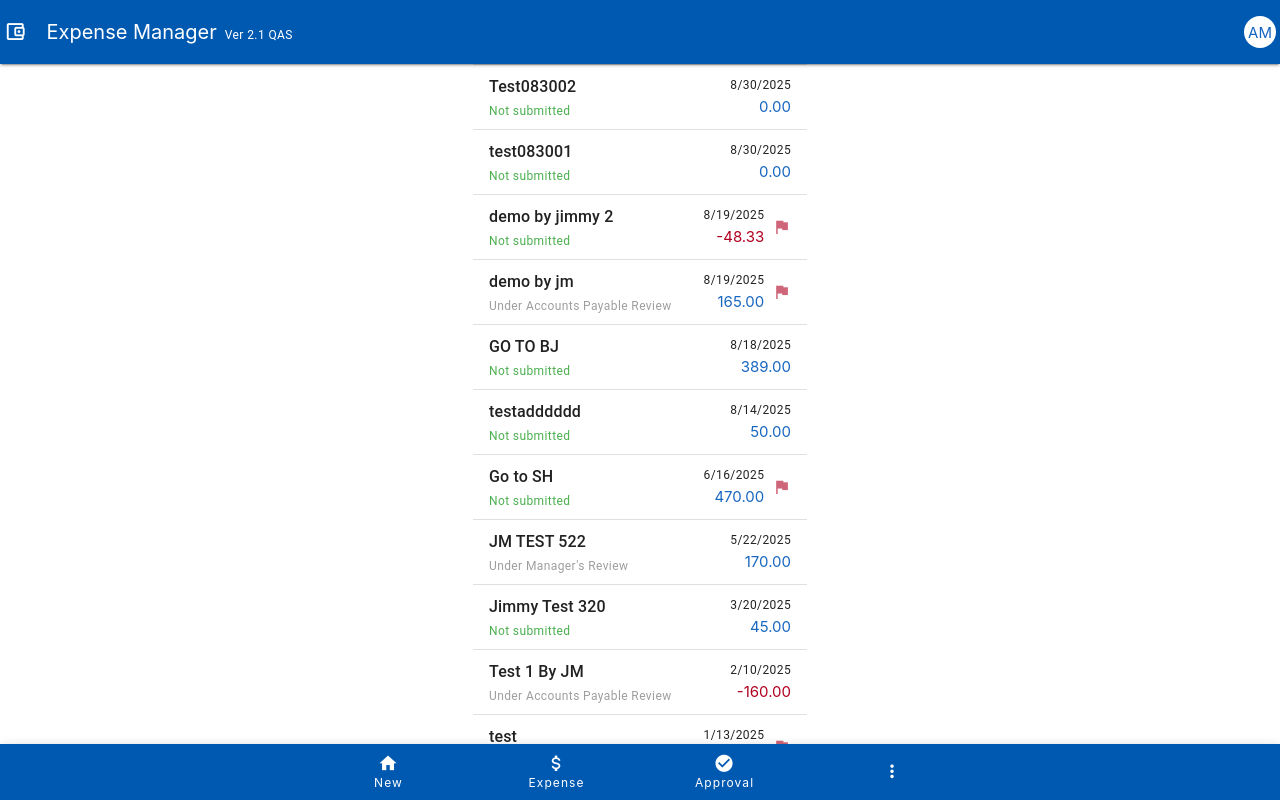
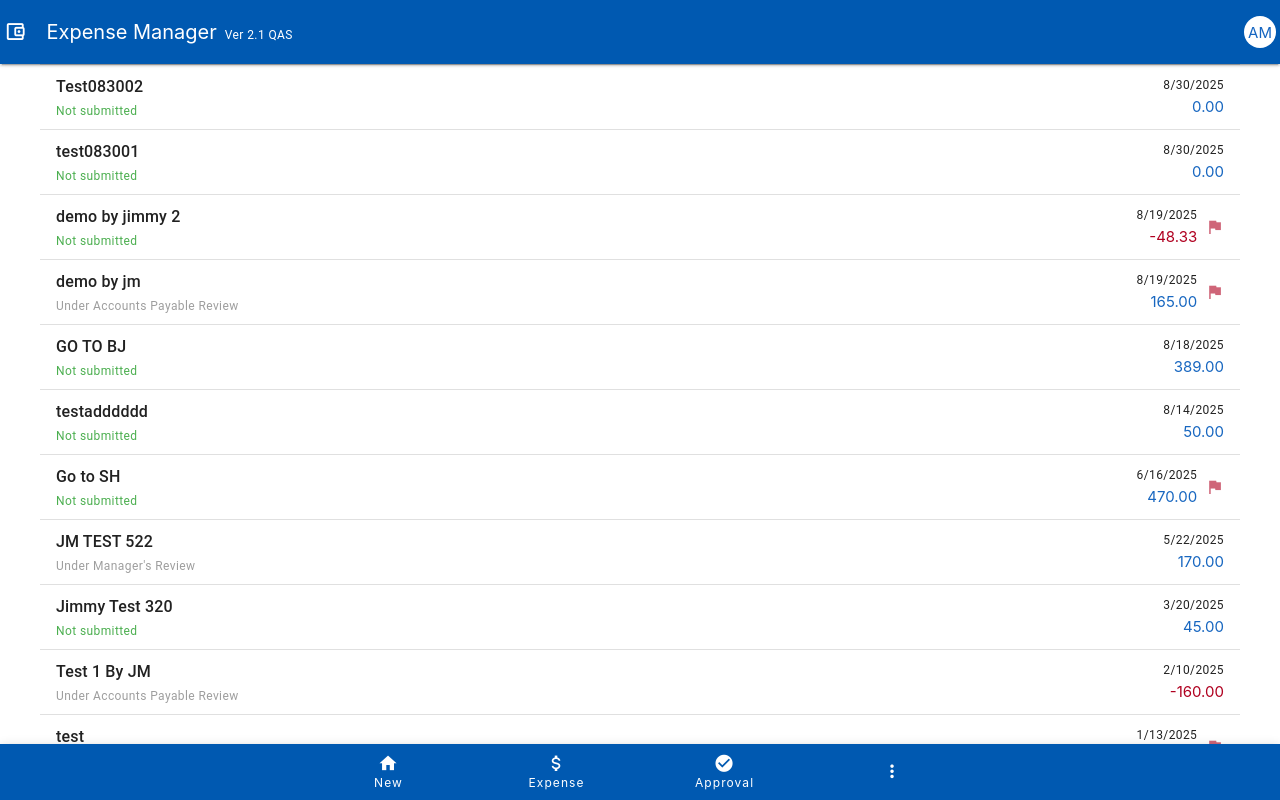
Before and after one commit to Candice-Xia/vue-test-mobile, a Vue app: page / in a window 1280 px wide. Built offline with nearby package versions, Linux system fonts and the light colour scheme.

Commit message:
修改滚动条

```diff
--- a/index.html
+++ b/index.html
@@ -3,8 +3,22 @@
   <head>
     <meta charset="UTF-8">
     <link rel="icon" href="/favicon.ico">
-    <meta name="viewport" content="width=device-width, initial-scale=1.0">
+    <meta name="viewport" content="width=device-width, initial-scale=1.0, maximum-scale=1.0, user-scalable=no">
     <title>Vite App</title>
+    <style>
+      html, body {
+        overflow: hidden;
+        margin: 0;
+        padding: 0;
+        height: 100%;
+        position: fixed;
+        width: 100%;
+      }
+      #app {
+        height: 100%;
+        overflow: hidden;
+      }
+    </style>
   </head>
   <body>
     <div id="app"></div>
--- a/src/App.vue
+++ b/src/App.vue
@@ -10,12 +10,27 @@
 
 <style>
 .app-container {
-  height: 100%;
-  overflow: hidden;
+  position: fixed !important;
+  top: 0;
+  left: 0;
+  right: 0;
+  bottom: 0;
+  overflow: hidden !important;
 }
 
 /* 确保vuetify应用容器不产生滚动条 */
 .v-application__wrap {
   overflow: hidden !important;
 }
+
+/* 禁止所有可能的滚动 */
+:deep(html),
+:deep(body),
+:deep(#app),
+:deep(.v-application) {
+  overflow: hidden !important;
+  position: fixed !important;
+  width: 100% !important;
+  height: 100% !important;
+}
 </style>
--- a/src/assets/mobile.css
+++ b/src/assets/mobile.css
@@ -1,11 +1,14 @@
 /* 移动端样式覆盖 */
 
-/* 防止外层滚动条 */
+/* 防止外层滚动条 - 强制固定定位 */
 html, body {
-  overflow: hidden;
+  overflow: hidden !important;
   margin: 0;
   padding: 0;
-  height: 100%;
+  height: 100% !important;
+  position: fixed !important;
+  width: 100% !important;
+  touch-action: none; /* 禁止触摸事件引起的滚动 */
 }
 
 #app {
@@ -15,15 +18,29 @@
   padding: 0;
   display: flex;
   flex-direction: column;
+  overflow: hidden !important;
 }
 
 .v-application {
-  height: 100%;
+  height: 100% !important;
+  overflow: hidden !important;
 }
 
 .v-application__wrap {
   min-height: 0 !important;
-  height: 100%;
+  height: 100% !important;
+  overflow: hidden !important;
+}
+
+/* 防止所有可能的滚动 */
+* {
+  -webkit-overflow-scrolling: touch; /* 保留内部容器的平滑滚动 */
+}
+
+/* 移除主容器的内边距 */
+.v-container {
+  padding-left: 0 !important;
+  padding-right: 0 !important;
 }
 
 /* 移除不必要的网格布局 */
--- a/src/components/ExpenseDetail.vue
+++ b/src/components/ExpenseDetail.vue
@@ -97,7 +97,11 @@
 
 <style scoped>
 .expense-detail {
-  height: 100%;
+  position: absolute;
+  top: 0;
+  left: 0;
+  right: 0;
+  bottom: 0;
   display: flex;
   flex-direction: column;
   overflow: hidden;
@@ -107,6 +111,7 @@
   overflow-y: auto;
   flex: 1;
   padding-bottom: 40px; /* 确保内容底部有足够空间 */
+  -webkit-overflow-scrolling: touch; /* 为iOS设备添加平滑滚动 */
 }
 
 .costCenter, .expenseType {
@@ -122,4 +127,10 @@
 :deep(.v-autocomplete__content) {
   z-index: 200 !important;
 }
+
+/* 防止iOS Safari上出现弹性滚动效果 */
+:deep(body) {
+  position: fixed;
+  width: 100%;
+}
 </style>
--- a/src/components/ExpenseManager.vue
+++ b/src/components/ExpenseManager.vue
@@ -197,15 +197,21 @@
 
 <style scoped>
 .expense-manager {
-  height: 100vh;
+  position: absolute;
+  top: 0;
+  left: 0;
+  right: 0;
+  bottom: 0;
   display: flex;
   flex-direction: column;
+  overflow: hidden;
 }
 
 .expense-list {
   flex-grow: 1;
   overflow-y: auto;
   padding: 0;
+  -webkit-overflow-scrolling: touch; /* 为iOS设备添加平滑滚动 */
 }
 
 .expense-item {
```
